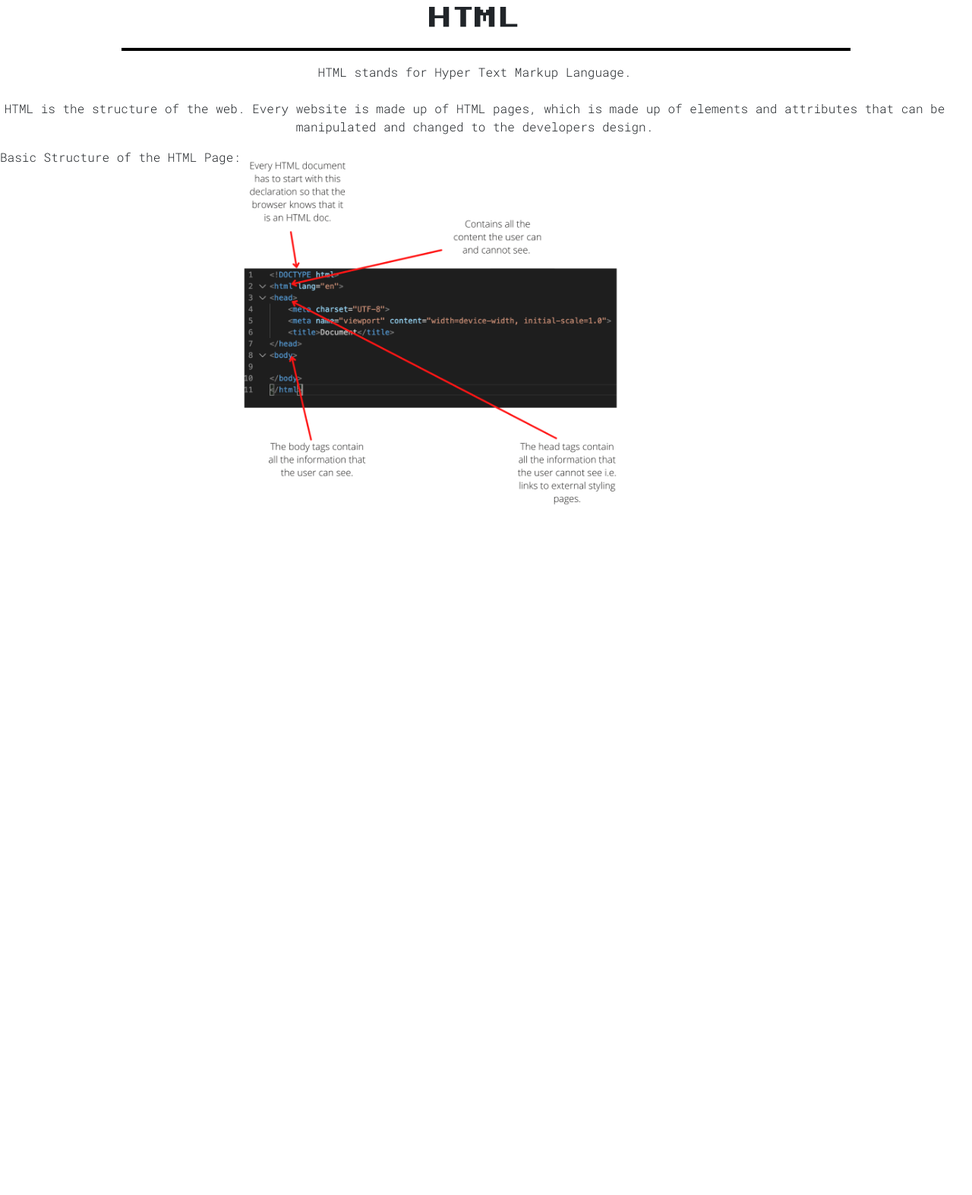
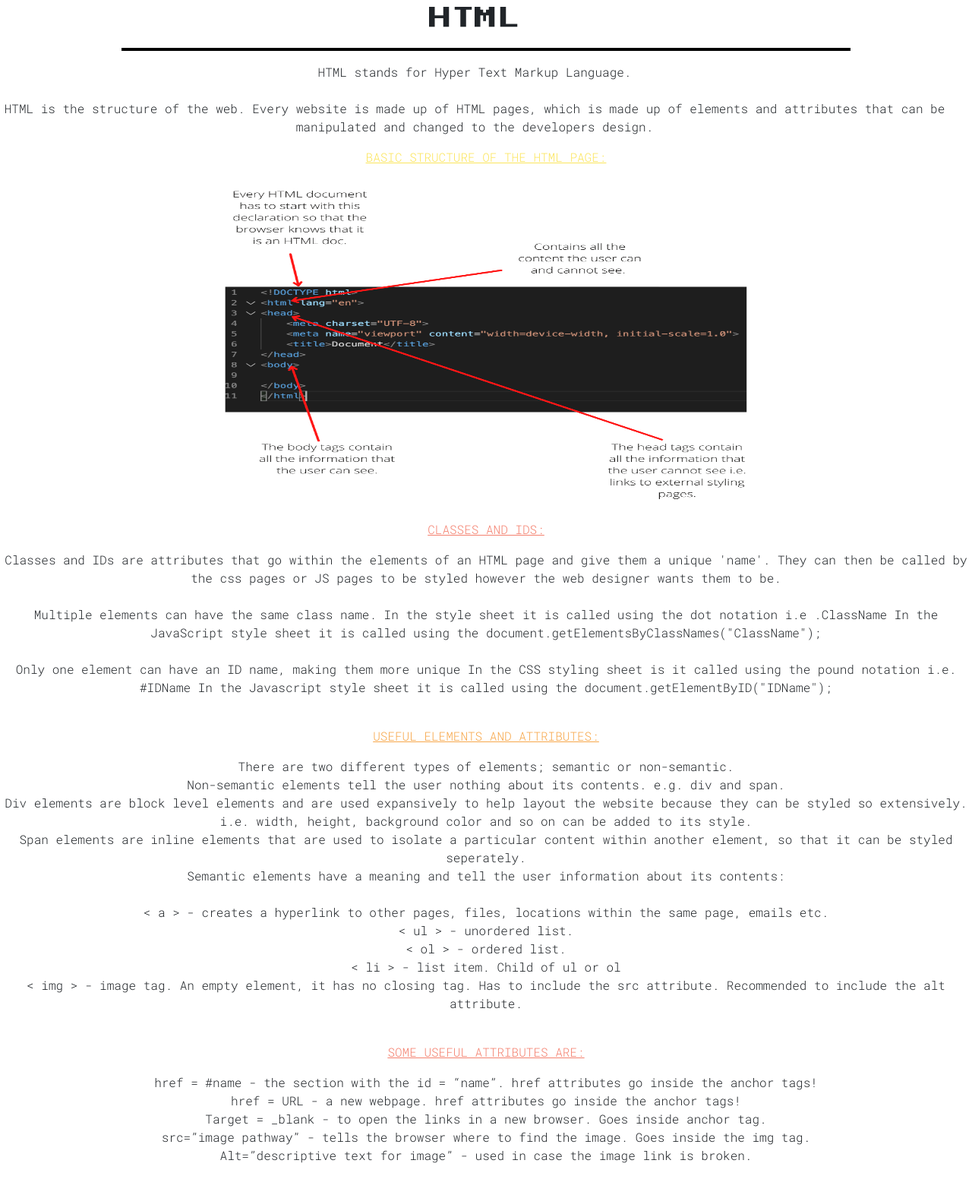
Before and after one commit to cnridley/c-squared-tutorials, a Django app: page /HTML/ in a window 1280 px wide. Shown: the part 185-1758 px from the top of the page at 76% size. Before the commit the page ends 850 px from the top, so only its background shows below. Run offline with Django 3.2, Linux system fonts and the light colour scheme; some libraries are stand-ins or nearby versions.

Commit message:
updated html page

```diff
--- a/HTML/templates/htmlpage.html
+++ b/HTML/templates/htmlpage.html
@@ -22,11 +22,63 @@ HTML
     </p>
 </div>
 
-<div class="row container-fluid">
-    <p>Basic Structure of the HTML Page:</p>
+<p style="text-decoration: underline; text-transform: uppercase; color: #fbe55b;">Basic Structure of the HTML Page:</p>
+
+<img src="../../media/Every HTML document has to start with this declaration so that the browser knows that it is an HTML doc..png"
+class="htmlImg">
+
+<p style="text-decoration: underline; text-transform: uppercase; color: #f4816f;">Classes and IDs:</p>
+<p>
+Classes and IDs are attributes that go within the elements of an HTML page and give them a unique 'name'. They can then be called by the css pages or JS pages to be styled however the web designer wants them to be.
+<br>
+<br>
+Multiple elements can have the same class name.
+In the style sheet it is called using the dot notation i.e .ClassName
+In the JavaScript style sheet it is called using the document.getElementsByClassNames("ClassName");
+<br>
+<br>
+Only one element can have an ID name, making them more unique
+In the CSS styling sheet is it called using the pound notation i.e. #IDName
+In the Javascript style sheet it is called using the document.getElementByID("IDName");
+</p>
+<br>
+
+<p style="text-decoration: underline; text-transform: uppercase; color: #f7a74a;">Useful elements and attributes:</p>
+<p>
+There are two different types of elements; semantic or non-semantic.
+<br>
+Non-semantic elements tell the user nothing about its contents. e.g. div and span.
+<br>
+Div elements are block level elements and are used expansively to help layout the website because they can be styled so extensively. i.e. width, height, background color and so on can be added to its style.
+<br>
+Span elements are inline elements that are used to isolate a particular content within another element, so that it can be styled seperately.
+<br>
+Semantic elements have a meaning and tell the user information about its contents:
+<br>
+<br>
+< a > - creates a hyperlink to other pages, files, locations within the same page, emails etc.
+<br>
+< ul > - unordered list.
+<br>
+< ol > - ordered list.
+<br>
+< li > - list item. Child of ul or ol
+<br>
+< img > - image tag. An empty element, it has no closing tag. Has to include the src attribute. Recommended to include the alt attribute.
+</p>
+<br>
+
+
+<p style="text-decoration: underline; text-transform: uppercase; color: #f4816f;">Some useful attributes are:</p>
+<p>href = #name - the section with the id = “name”. href attributes go inside the anchor tags!
     <br>
-    <img src="../../media/Every HTML document has to start with this declaration so that the browser knows that it is an HTML doc..png"
-    width="500" height="500">
-</div>
+href = URL - a new webpage. href attributes go inside the anchor tags!
+<br>
+Target = _blank - to open the links in a new browser. Goes inside anchor tag.
+<br>
+src=”image pathway” - tells the browser where to find the image. Goes inside the img tag.
+<br>
+Alt=”descriptive text for image” - used in case the image link is broken.</p>
+<br>
 
 {% endblock %}
--- a/static/css/base.css
+++ b/static/css/base.css
@@ -25,6 +25,7 @@ a:hover{
 p {
     text-align: center;
     font-family: 'Roboto Mono', monospace;
+    justify-content: center;
 }
 
 /* -- base.html -- */
@@ -58,3 +59,16 @@ p {
 }
 
 /* -- htmlpage.html -- */
+
+.htmlImg {
+    width: 700px;
+    height: 450px;
+    margin: auto;
+    display: block;
+}
+
+#f4816f - salmon
+
+khaki - #fbe55b
+
+#f7a74a - orange
```
